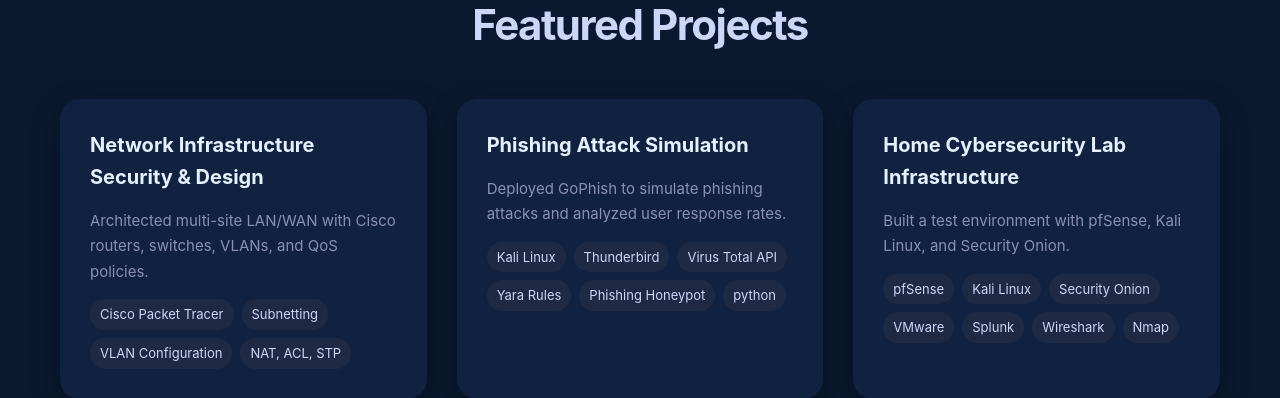
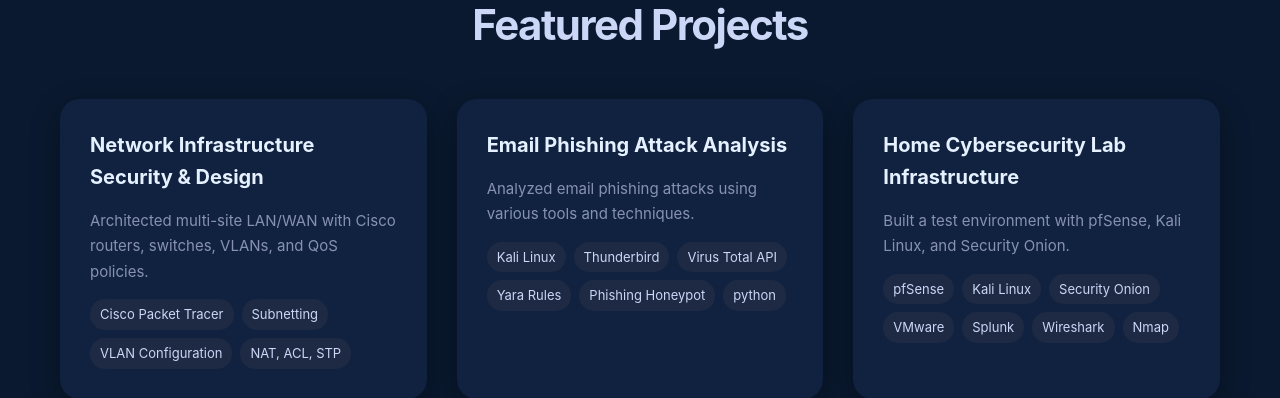
Before and after one commit to SamXl-Codes/My-Portfolio, a Flask app: page / in a window 1280 px wide. Shown: the part 3064-3462 px from the top of the page. Run offline with Flask 3, Linux system fonts and the light colour scheme; some web fonts are replaced.

Commit message:
Update 2 fully ready for deployment

```diff
--- a/templates/index.html
+++ b/templates/index.html
@@ -453,8 +453,8 @@
                 </div>
             </div>
             <div class="project-card" onclick="openModal('modal2')">
-                <h3>Phishing Attack Simulation</h3>
-                <p>Deployed GoPhish to simulate phishing attacks and analyzed user response rates.</p>
+                <h3>Email Phishing Attack Analysis</h3>
+                <p>Analyzed email phishing attacks using various tools and techniques.</p>
                 <div class="tech-stack">
                     <div class="tech-badge">Kali Linux</div>
                     <div class="tech-badge">Thunderbird</div>
@@ -561,8 +561,8 @@
         <div id="modal2" class="modal">
             <div class="modal-content">
                 <span class="close" onclick="closeModal('modal2')">&times;</span>
-                <h3>Phishing Attack Simulation</h3>
-                <p>Analyzed phishing emails collected through a phishing honeypot, containing .eml samples of real-world attacks. Parsed and inspected headers, payload links, and attachments to extract IOCs and classify attack types. Developed detection rules and performed risk analysis on common phishing techniques.</p>
+                <h3>Email Phishing Attack Analysis</h3>
+                <p>Analyzed phishing emails collected through a phishing pot, containing .eml samples of real-world attacks. Parsed and inspected headers, payload links, and attachments to extract IOCs and classify attack types. Developed detection rules and performed risk analysis on common phishing techniques.</p>
             </div>
         </div>
         <div id="modal3" class="modal">
```
